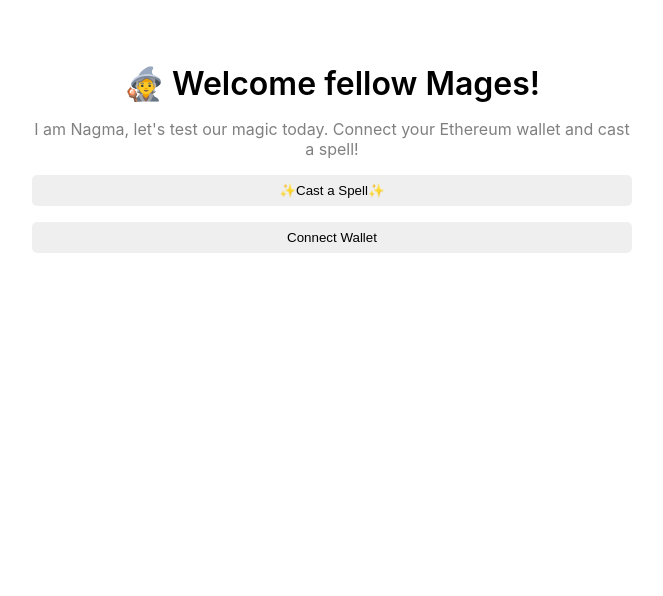
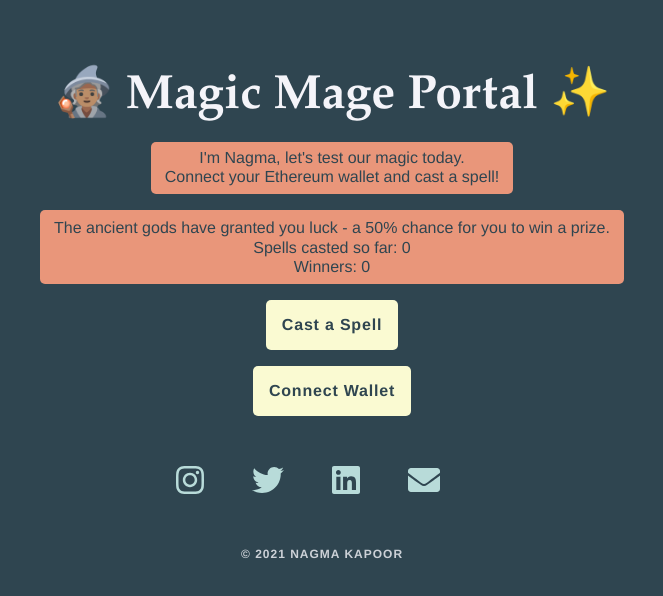
Before and after one commit to nagmak/magic-portal-ui, a React (Create React App) app: page / in a window 1280 px wide. Shown: the top 596 px of the page, without its empty margins (308-971 px from the left). Built offline with nearby package versions, Linux system fonts and the light colour scheme.

Commit message:
updated designs

```diff
--- a/src/App.css
+++ b/src/App.css
@@ -3,6 +3,8 @@
   justify-content: center;
   width: 100%;
   margin-top: 64px;
+  flex-direction: column;
+  align-items: center;
 }
 
 .dataContainer {
@@ -14,20 +16,148 @@
 
 .header {
   text-align: center;
-  font-size: 32px;
+  font-size: 48px;
   font-weight: 600;
+  color: #F4F4F9;
+  font-family: Garamond, 'Times New Roman', Times, serif;
 }
 
 .spell-cast {
   text-align: center;
-  color: gray;
   margin-top: 16px;
+  color: #2f4550;
+  margin-top: 16px;
+  border-radius: 5px;
+  background: darksalmon;
+  line-height: 0.2;
+  padding-top: 14px;
+  padding-left: 14px;
+  padding-right: 14px;
+  width: fit-content;
+  align-self: center;
 }
 
 .spellButton {
   cursor: pointer;
   margin-top: 16px;
+  padding: 16px;
+  border-radius: 5px;
+  background: lightgoldenrodyellow;
+  font-family: inherit;
+  color: #2f4550;
+  font-weight: 600;
+  font-size: 16px;
+  width: fit-content;
+  border: 0;
+  overflow: hidden;
+  letter-spacing: 0.05em;
+  align-self: center;
+}
+
+.spell-posts {
+  background-color: #586F7C;
+  color: #F4F4F9;
+  margin-top: 16px;
+  padding: 12px;
+  border-radius: 5px;
+  padding-left: 20px;
+}
+
+.spell-form {
+  color: #F4F4F9;
+  margin-top: 16px;
   padding: 8px;
+}
+
+.spell-submitBtn {
+  cursor: pointer;
+  margin-top: 16px;
+  padding: 16px;
+  border-radius: 5px;
+  background: lightgoldenrodyellow;
+  font-family: inherit;
+  color: #2f4550;
+  font-weight: 600;
+  font-size: 16px;
+  width: fit-content;
+  border: 0;
+  overflow: hidden;
+  letter-spacing: 0.05em;
+  align-self: center;
+  margin-left: 16px;
+}
+
+.spell-textArea {
+  margin-top: 16px;
+  padding: 16px;
   border: 0;
   border-radius: 5px;
+  min-width: 420px;
 }
+
+.bottom-footer {
+  display: inline-block;
+  width: 100%;
+  padding-bottom: 12px;
+  margin-left: auto;
+  background-color: #2F4550;
+  text-align: center;
+}
+
+.copyright-footer-item {
+    margin-right: 20px;
+    margin-left: 0px;
+    opacity: 0.8;
+    color: #F4F4F9;
+    font-size: 12px;
+    line-height: 20px;
+    font-weight: 700;
+    letter-spacing: 1px;
+    text-decoration: none;
+    text-transform: uppercase;
+    font-family: 'Helvetica', sans-serif;
+}
+
+.font-brand {
+  margin-right: 48px;
+  color: #B8DBD9;
+}
+
+.arrow {
+  color: #282c34;
+  font-weight: lighter;
+}
+
+.arrow .fa-angle-double-down {
+  margin-top: 48px;
+  margin-bottom: 24px;
+}
+
+.contact {
+  margin-bottom: 48px;
+  margin-top: 48px;
+}
+
+.leaderboard-info {
+  text-align: center;
+  color: #2f4550;
+  margin-top: 16px;
+  border-radius: 5px;
+  background: darksalmon;
+  line-height: 0.2;
+  padding-left: 14px;
+  padding-right: 14px;
+  width: fit-content;
+  align-self: center;
+}
+
+img, embed, object, video {
+  max-width: 100%;
+}
+
+@media (max-width: 400px) {
+  .bottom-footer {
+    padding-left: 1.5em;
+    padding-right: 1.5em;
+  }
+}
--- a/src/App.js
+++ b/src/App.js
@@ -2,6 +2,13 @@ import './App.css';
 import { ethers } from "ethers";
 import * as React from 'react';
 import abi from "./utils/CastSpellPortal.json";
+import timeSince from './utils/appUtils';
+import { library } from '@fortawesome/fontawesome-svg-core';
+import { fab } from '@fortawesome/free-brands-svg-icons';
+import { fas } from '@fortawesome/free-solid-svg-icons';
+import { FontAwesomeIcon } from '@fortawesome/react-fontawesome';
+
+library.add(fab, fas);
 
 function App() {
   const [currAccount, setCurrAccount] = React.useState("");
@@ -9,8 +16,12 @@ function App() {
   const [isFormVisible, setIsFormVisible] = React.useState(false);
   const [spellName, setSpellName] = React.useState("");
   const [allSpellsCast, setAllSpellsCast] = React.useState([]);
+  const [isPrizeWon, setIsPrizeWon] = React.useState(false);
   const [spellMsg, setSpellMsg] = React.useState("");
-  const contractAddress = "0x2605dbFf4F9ebA870009B356D34fd836eEd88697";
+  const [spellCount, setSpellCount] = React.useState(0);
+  const [winnerCount, setWinnerCount] = React.useState(0);
+  const [prizeAmount, setPrizeAmount] = React.useState(0);
+  const contractAddress = "0xB23FF2c04D6503Ee3829f2e45bBeC5c0F3a38562";
   const contractABI = abi.abi;
 
   const checkIfWalletIsConnected = () => {
@@ -62,7 +73,7 @@ function App() {
     console.log("Mining...", spellTxn.hash);
     await spellTxn.wait();
     console.log("Mined -- ", spellTxn.hash);
-
+    console.log(spellTxn);
     count = await spellPortalContract.getTotalSpells();
     console.log("All the spells are counted...", count.toNumber());
     setIsSpellCasted(true);
@@ -77,25 +88,34 @@ function App() {
     const spellPortalContract = new ethers.Contract(contractAddress, contractABI, signer);
 
     let spellsCast = await spellPortalContract.getAllSpellsCast();
-
+    console.log(spellsCast);
     let spellsCleaned = [];
     spellsCast.forEach(spellCast => {
       let timestamp = spellCast.timestamp.toNumber();
       spellsCleaned.push({
         address: spellCast.spellCaster,
-        timestamp: new Date(timestamp*1000),
+        timestamp: timeSince(new Date(timestamp*1000)),
         message: spellCast.message
       })
     });
 
-    setAllSpellsCast(spellsCleaned);
+    setAllSpellsCast(spellsCleaned); // posts for each spell cast
+    setSpellCount(spellsCleaned.length); // total number of spells cast so far
+
     spellPortalContract.on("NewSpellCast", (from, timestamp, message) => {
       console.log("New Spell Cast!", from, timestamp, message);
       setAllSpellsCast(oldArray => [...oldArray, {
         address: from,
-        timestamp: new Date(timestamp*1000),
+        timestamp: timeSince(new Date(timestamp*1000)),
         message: message
       }])
+    });
+
+    spellPortalContract.on("PrizeWinner", (from, prizeAmount) => {
+      console.log("Someone won a prize!", from, prizeAmount);
+      setIsPrizeWon(true);
+      setWinnerCount(prevCount => prevCount + 1);
+      setPrizeAmount(prizeAmount)
     });
   }
 
@@ -119,28 +139,41 @@ function App() {
     <div className="mainContainer">
       <div className="dataContainer">
         <div className="header">
-        🧙 Welcome fellow Mages!
+        🧙🏽 Magic Mage Portal ✨
         </div>
-
         {isSpellCasted && spellName && spellName !== ""? ( <div className="spell-cast">
           The spell you cast is... {spellName}!
         </div>):  <div className="spell-cast">
-        I am Nagma, let's test our magic today. Connect your Ethereum wallet and cast a spell!
+        I'm Nagma, let's test our magic today.
+        <p>Connect your Ethereum wallet and cast a spell!</p>
         </div>
         }
+        <div className="leaderboard-info">
+          <p>The ancient gods have granted you luck - a 50% chance for you to win a prize.</p>
+          <p>Spells casted so far: {spellCount}</p>
+          <p>Winners: {winnerCount}</p>
+        </div>
 
         <button className="spellButton" onClick={userMessage}>
-        ✨Cast a Spell✨
+        Cast a Spell
         </button>
 
         {isFormVisible ? (
-          <form onSubmit={handleSubmit} style={{marginTop: "16px", padding: "8px"}}>
-          <label style={{ color: "gray"}}>
-            Oh, do you have something to say? The spell is about to be cast!
-            <input type="text" placeholder="Hmmm..." value={spellMsg} onChange={ e => setSpellMsg(e.target.value)} style={{marginTop: "16px", padding: "8px", border: 0, borderRadius: "5px", minWidth: "300px"}}/>
+          <form className="spell-form" onSubmit={handleSubmit}>
+          <label>
+            Oh, you want to cast your own spell? Be my guest! If not, I'll pick one for you.
+            <input className="spell-textArea" type="text" placeholder="Hmmm..." value={spellMsg} onChange={ e => {
+                if (e.target.value !== "") {
+                  setSpellMsg(e.target.value);
+                }
+              }}/>
           </label>
-          <input type="submit" value="Submit" style={{marginTop: "16px", marginLeft: "8px", padding: "8px", border: 0, borderRadius: "5px", cursor: "pointer"}}/>
+          <input className="spell-submitBtn" type="submit" value="Submit"/>
         </form>
+        ): null}
+
+        {isPrizeWon ? (
+          <div>Omg. You won some magic money valued at {prizeAmount}!</div>
         ): null}
 
         {currAccount ? null: (
@@ -151,14 +184,33 @@ function App() {
 
         {allSpellsCast.map((spellCast, index) => {
           return (
-            <div style={{backgroundColor: "OldLace", marginTop: "16px", padding: "8px"}}>
-              <div>Address: {spellCast.address}</div>
-              <div>Time: {spellCast.timestamp.toString()}</div>
-              <div>Message: {spellCast.message}</div>
+            <div className="spell-posts">
+              <div>Incantation: {spellCast.message}</div>
+              <div>Wand wielder: {spellCast.address}</div>
+              <div>{spellCast.timestamp.toString()}</div>
             </div>
           )
         })}
       </div>
+      <footer className="bottom-footer">
+        <section className="contact">
+        <a className="font-brand" href="https://www.instagram.com/notnagma/">
+            <FontAwesomeIcon size="2x" icon={['fab', 'instagram']} />
+          </a>
+          <a className="font-brand" href="https://twitter.com/notnagma">
+            <FontAwesomeIcon size="2x" icon={['fab', 'twitter']} />
+          </a>
+          <a className="font-brand" href="https://www.linkedin.com/in/nagmakapoor/">
+            <FontAwesomeIcon size="2x" icon={['fab', 'linkedin']} />
+          </a>
+          <a className="font-brand" href="mailto:nagmakapoor@gmail.com">
+            <FontAwesomeIcon size="2x" icon={['fas', 'envelope']} />
+          </a>
+        </section>
+        <section className="copyright-footer">
+          <div className="copyright-footer-item">© 2021 Nagma Kapoor</div>
+        </section>
+      </footer>
     </div>
   );
 }
--- a/src/index.css
+++ b/src/index.css
@@ -1,10 +1,12 @@
 body {
   margin: 0;
-  font-family: -apple-system, BlinkMacSystemFont, 'Segoe UI', 'Roboto', 'Oxygen',
+  font-family: Helvetica neue, -apple-system, BlinkMacSystemFont, 'Segoe UI', 'Roboto', 'Oxygen',
     'Ubuntu', 'Cantarell', 'Fira Sans', 'Droid Sans', 'Helvetica Neue',
     sans-serif;
   -webkit-font-smoothing: antialiased;
   -moz-osx-font-smoothing: grayscale;
+  background: #2f4550;
+  color: #F4F4F9;
 }
 
 code {
--- /dev/null
+++ b/src/utils/appUtils.js
@@ -0,0 +1,47 @@
+var timeSince = function(date) {
+    if (typeof date !== 'object') {
+      date = new Date(date);
+    }
+
+    var seconds = Math.floor((new Date() - date) / 1000);
+    var intervalType;
+
+    var interval = Math.floor(seconds / 31536000);
+    if (interval >= 1) {
+      intervalType = 'yr';
+    } else {
+      interval = Math.floor(seconds / 2592000);
+      if (interval >= 1) {
+        intervalType = 'mth';
+      } else {
+        interval = Math.floor(seconds / 86400);
+        if (interval >= 1) {
+          intervalType = 'd';
+        } else {
+          interval = Math.floor(seconds / 3600);
+          if (interval >= 1) {
+            intervalType = "hr";
+          } else {
+            interval = Math.floor(seconds / 60);
+            if (interval >= 1) {
+              intervalType = "min";
+            } else {
+              interval = seconds;
+              intervalType = "s";
+            }
+          }
+        }
+      }
+    }
+
+    if (interval > 1 || interval === 0) {
+      intervalType += 's';
+    }
+
+    return interval + ' ' + intervalType + " ago";
+  };
+  var aDay = 24 * 60 * 60 * 1000;
+  console.log(timeSince(new Date(Date.now() - aDay)));
+  console.log(timeSince(new Date(Date.now() - aDay * 2)));
+
+  export default timeSince;
```
Also changed, not shown: src/utils/CastSpellPortal.json (+21 -2 lines).
